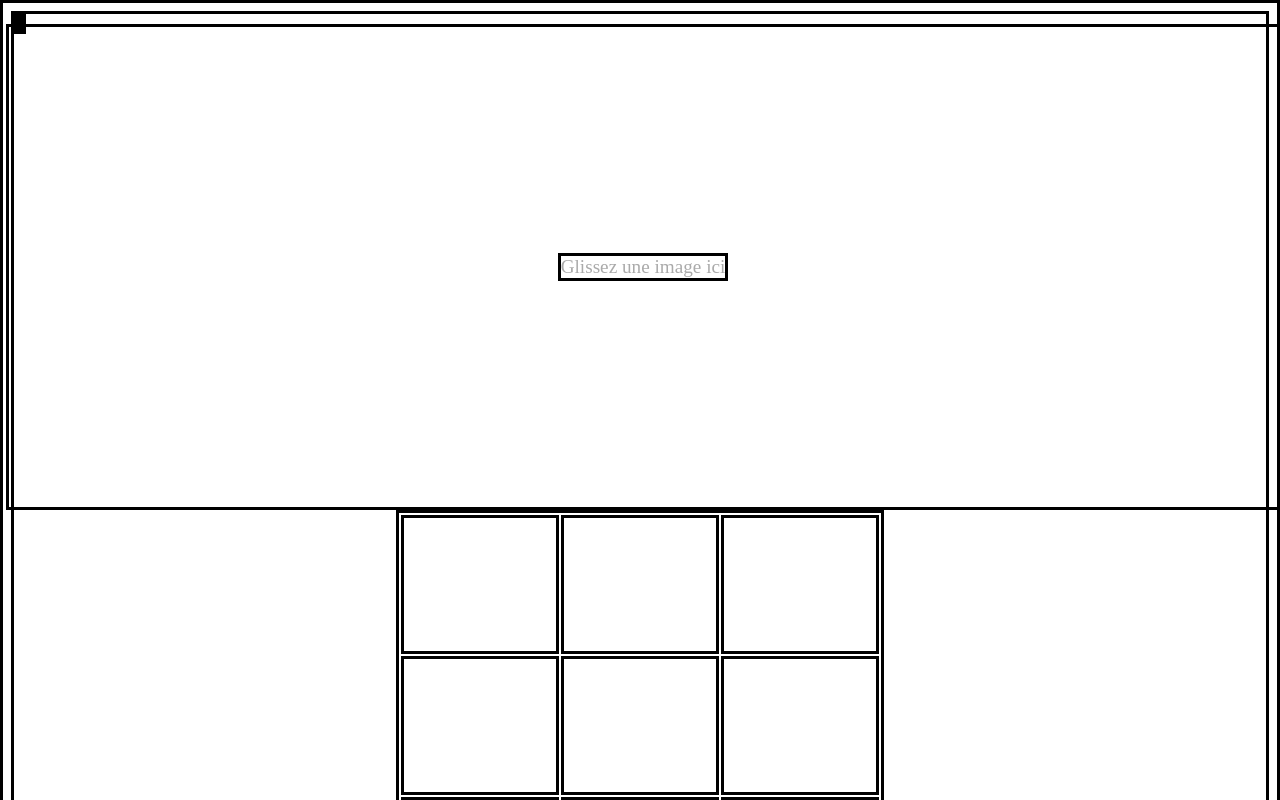
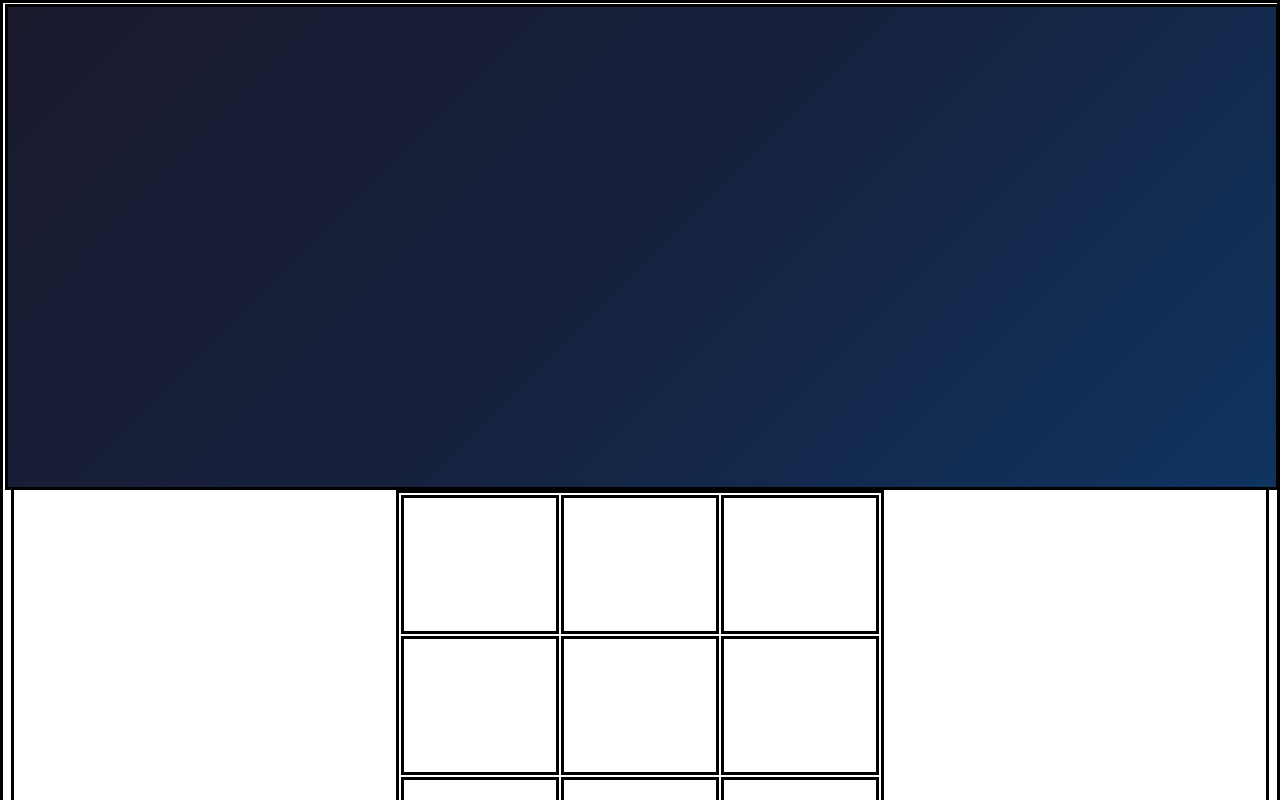
Before and after one commit to kassim0/bingbang-front, an Angular app: page /home in a window 1280 px wide. Shown: the top 800 px of the page. Built offline with nearby package versions, Linux system fonts and the light colour scheme.

Commit message:
Default wallpaper

```diff
--- a/src/app/components/home/home.component.html
+++ b/src/app/components/home/home.component.html
@@ -5,7 +5,10 @@
   (dragleave)="onDragLeave($event)"
   (drop)="onDrop($event)"
   [class.drag-over]="isDragging">
-  <span class="drop-hint" *ngIf="!backgroundImage">Glissez une image ici</span>
+  <div class="drop-overlay" [class.dragging]="isDragging">
+    <span class="drop-overlay__icon">🖼️</span>
+    <span class="drop-overlay__text">{{ isDragging ? 'Relâchez pour changer l\'image' : 'Glissez une image pour personnaliser' }}</span>
+  </div>
 </div>
 
 <!--<button mat-raised-button (click)="OpenPopup()">Chercher des jeux</button>-->
--- a/src/app/components/home/home.component.scss
+++ b/src/app/components/home/home.component.scss
@@ -1,7 +1,8 @@
 .hero-banner {
+  position: relative;
   width: calc(100% + 16px);
-  margin-left: -8px;
-  margin-top: -8px;
+  margin-left: -9px;
+  margin-top: -28px;
   height: 60vh;
   display: flex;
   align-items: center;
@@ -12,14 +13,39 @@
   transition: opacity 0.2s;
 
   &.drag-over {
-    opacity: 0.7;
-    border: 2px dashed #666;
+    border: 2px dashed #aaa;
   }
 
-  .drop-hint {
-    color: #aaa;
-    font-size: 1.2rem;
+  .drop-overlay {
+    position: absolute;
+    bottom: 12px;
+    right: 16px;
+    display: flex;
+    align-items: center;
+    gap: 6px;
+    padding: 6px 12px;
+    background: rgba(0, 0, 0, 0.45);
+    border: 1px dashed rgba(255, 255, 255, 0.3);
+    border-radius: 20px;
+    color: rgba(255, 255, 255, 0.5);
+    font-size: 0.8rem;
     pointer-events: none;
+    opacity: 0;
+    transition: opacity 0.3s;
+
+    &.dragging {
+      opacity: 1;
+      color: #fff;
+      border-color: #fff;
+    }
+
+    &__icon {
+      font-size: 1rem;
+    }
+  }
+
+  &:hover .drop-overlay {
+    opacity: 1;
   }
 }
 
--- a/src/app/components/home/home.component.ts
+++ b/src/app/components/home/home.component.ts
@@ -1,5 +1,4 @@
 import {Component, OnInit} from '@angular/core';
-import {NgIf} from "@angular/common";
 import {SearchBarComponent} from "../share/search-bar/search-bar.component";
 import {ListGamesPopupComponent} from "../list-games-popup/list-games-popup.component";
 import {MatDialog} from "@angular/material/dialog";
@@ -15,15 +14,15 @@ import {MatDivider} from "@angular/material/divider";
     MatListItem,
     MatDivider,
     MatList,
-    NgIf
   ],
   templateUrl: './home.component.html',
   styleUrl: './home.component.scss'
 })
 export class HomeComponent implements OnInit{
 
-  backgroundImage: string | null = null;
+  backgroundImage: string = 'linear-gradient(135deg, #1a1a2e 0%, #16213e 50%, #0f3460 100%)';
   isDragging = false;
+  hasCustomImage = false;
 
   constructor(public dialog:MatDialog) {
   }
@@ -50,6 +49,7 @@ export class HomeComponent implements OnInit{
     const reader = new FileReader();
     reader.onload = () => {
       this.backgroundImage = `url('${reader.result}')`;
+      this.hasCustomImage = true;
     };
     reader.readAsDataURL(file);
   }
```
